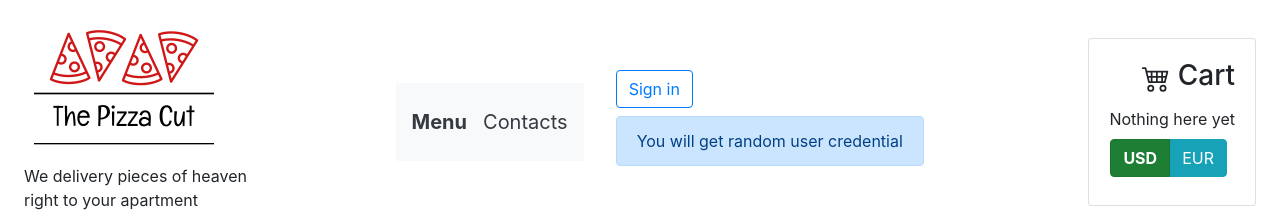
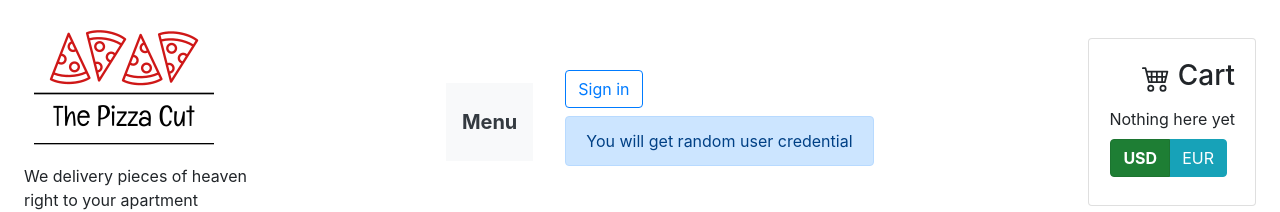
Before and after one commit to Armalon/PizzaTaskFrontend, a Vue app in the folder frontend/pizza/: page / in a window 1280 px wide. Shown: the top 212 px of the page. Built offline with nearby package versions, Linux system fonts and the light colour scheme; no server answers.

Commit message:
Link to My Cart instead of Contacts

```diff
--- a/frontend/pizza/src/components/Navigation.vue
+++ b/frontend/pizza/src/components/Navigation.vue
@@ -2,7 +2,7 @@
     <nav class="navbar navbar-light bg-light navbar-brand px-2 py-4 my-2 my-md-0 mr-md-3">
         <router-link class="p-2 text-dark" :to="{ name: 'home' }">Menu</router-link>
         <router-link v-if="iAmAuthorized" class="p-2 text-dark text-nowrap" :to="{ name: 'orders' }">My orders</router-link>
-        <router-link class="p-2 text-dark" :to="{ name: 'contacts' }">Contacts</router-link>
+        <router-link v-if="totalCartItems" class="p-2 text-dark" :to="{ name: 'cart' }">My Cart</router-link>
     </nav>
 </template>
 
--- a/frontend/pizza/src/main.js
+++ b/frontend/pizza/src/main.js
@@ -106,11 +106,13 @@ const routes = [
         path: '/',
         component: Home,
     },
+    /*
     {
         name: 'contacts',
         path: '/contacts',
         component: Contacts,
     },
+     */
     {
         name: 'cart',
         path: '/cart',
```
